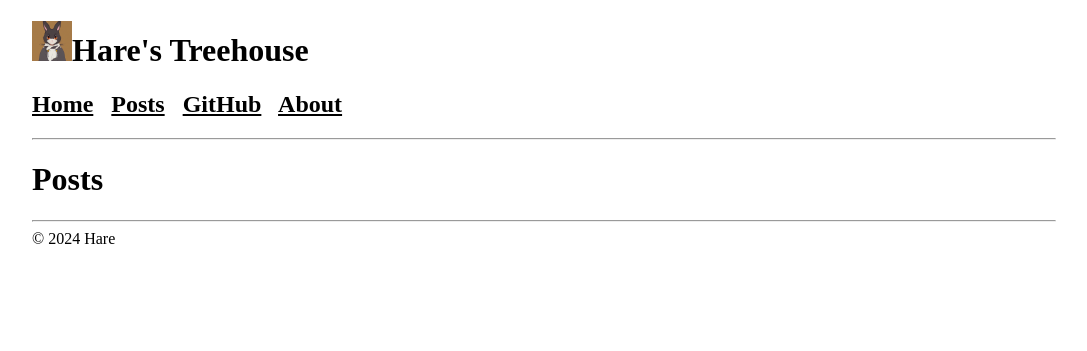
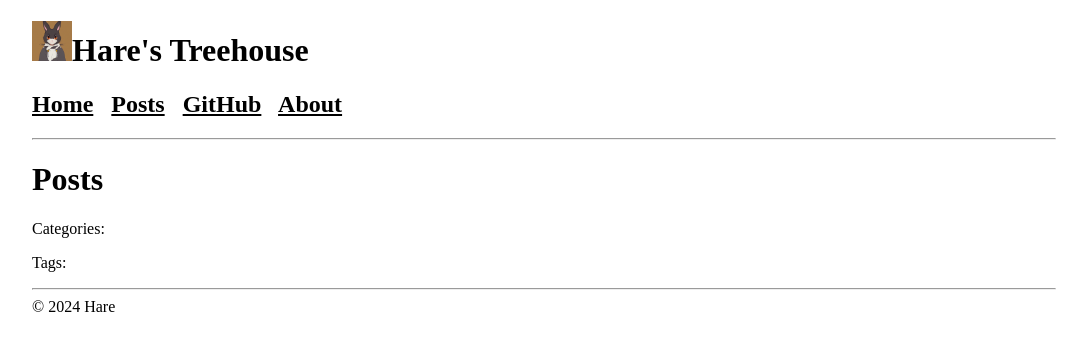
Before and after one commit to null-crafter/treehouse, a Django app: template src/treehouse/core/templates/core/posts.html in a window 1280 px wide. Shown: the top 351 px of the page, without its empty margins (96-1183 px from the left). Run offline with Django 4.2, Linux system fonts and the light colour scheme; the template is opened without the code that fills it, so the values that code supplies are empty; some libraries are stand-ins or nearby versions.

Commit message:
show categories and tags on posts page

```diff
--- a/src/treehouse/core/templates/core/posts.html
+++ b/src/treehouse/core/templates/core/posts.html
@@ -18,4 +18,9 @@
     <p class="post"><a href="/post/{{post.slug}}/" class="link">{{ post.title }} - {{ post.date | date:"Y.M.d H:m"}}</a></p>
 {% endfor %}
 </div>
+
+{% comment %} <p>Categories: {% for slug, c in categories.items %}<a class="link" href="/posts/category/{{ slug }}">{{ c }}</a>{% if not forloop.last %}, {% endif %}{% endfor %}</p> {% endcomment %}
+<p>Categories: {% for _, c in categories.items %}{{ c }}{% if not forloop.last %}, {% endif %}{% endfor %}</p>
+{% comment %} <p>Tags: {% for slug, tag in tags.items %}<a class="link" href="/posts/tag/{{ slug }}">{{ tag }}</a>{% if not forloop.last %}, {% endif %}{% endfor %}</p> {% endcomment %}
+<p>Tags: {% for _, tag in tags.items %}{{ tag }}{% if not forloop.last %}, {% endif %}{% endfor %}</p>
 {% endblock %}
```
Also changed, not shown: src/treehouse/core/views.py (+12 -2 lines).
